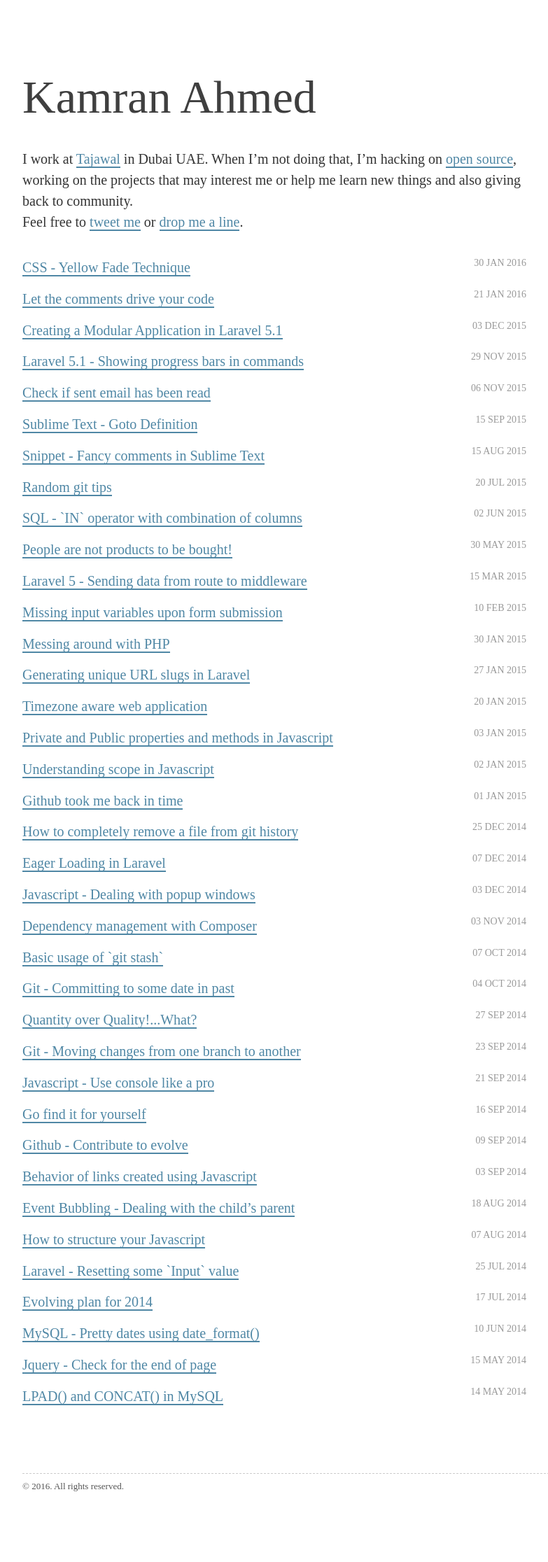
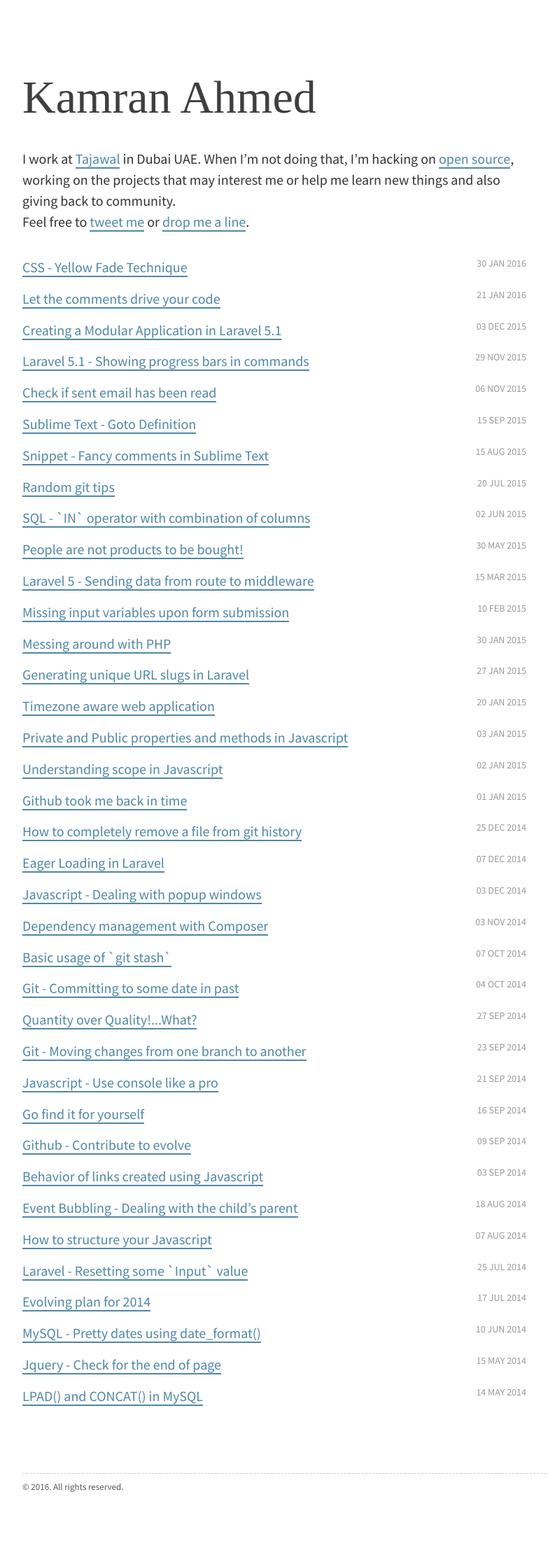
Before and after one commit to kamranahmedse/kamranahmedse.github.io, a Jekyll site: the page built from index.html, in a window 1280 px wide. Shown: the whole page at 70% size, without its empty margins (248-1031 px from the left). Built offline with Jekyll 4.4.1, drawn with Linux system fonts in a browser that asks for light colours; some web fonts are replaced; the list of posts is cut into pages by our own code.

Commit message:
Update the font

```diff
--- a/_includes/head.html
+++ b/_includes/head.html
@@ -13,7 +13,7 @@
   </title>
 
   <link rel="stylesheet" href="{{ site.baseurl }}public/css/style.css">
-  <link rel="stylesheet" href="http://fonts.googleapis.com/css?family=PT+Serif:400,400italic,700">
+  <link href="http://fonts.googleapis.com/css?family=Source+Sans+Pro|Poly" rel="stylesheet" type="text/css">
   <link rel="stylesheet" href="{{ site.baseurl }}public/css/monokai_sublime.css">
 
   <!-- RSS -->
```
